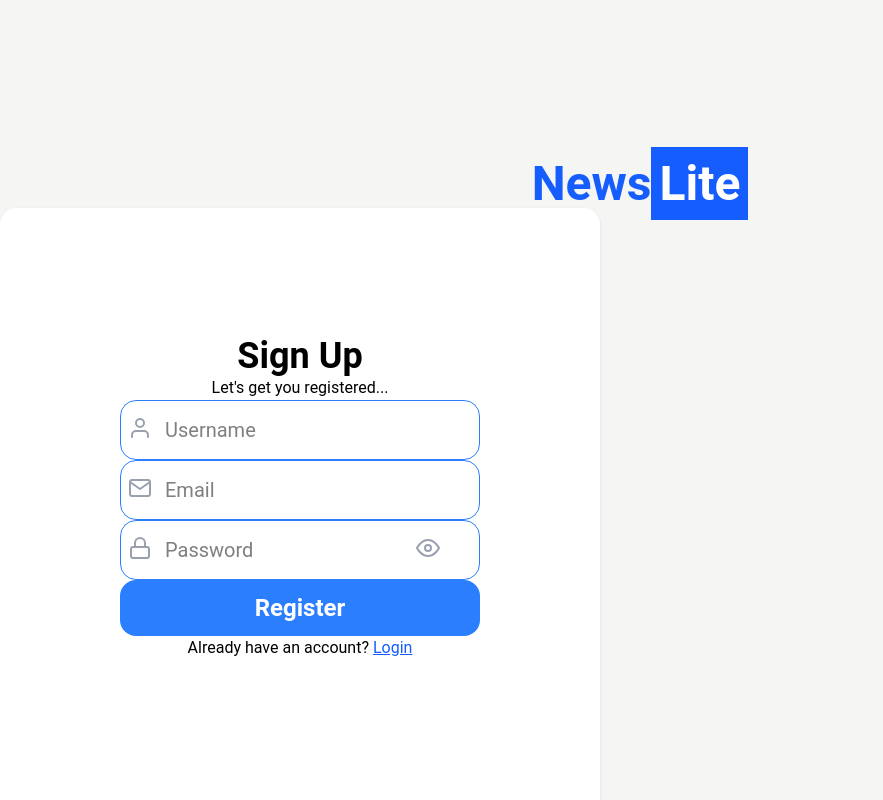
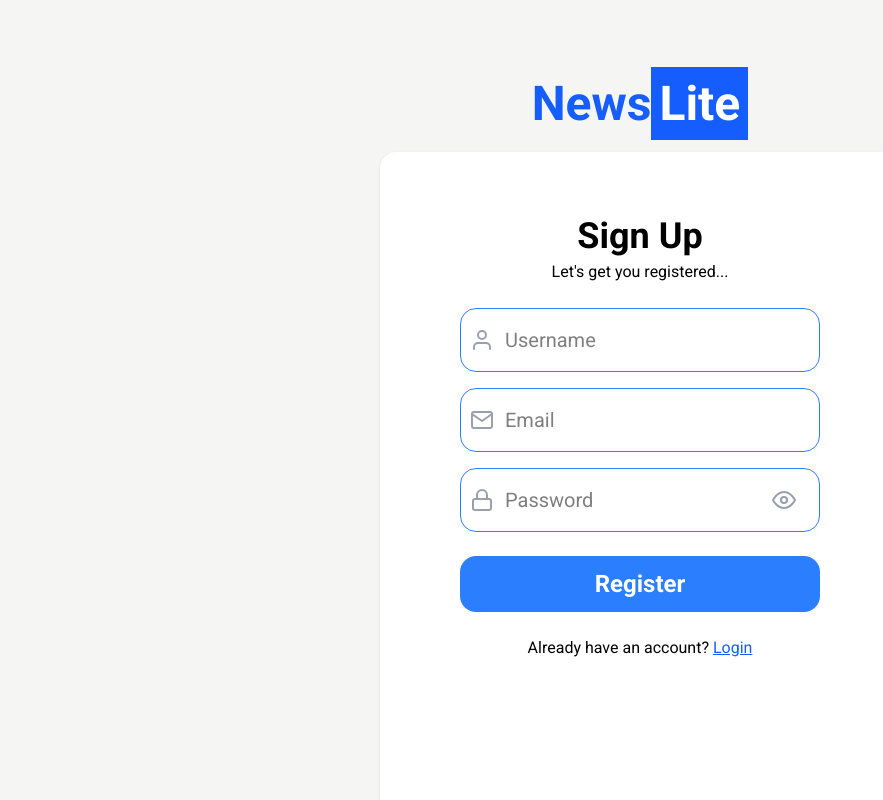
Before and after one commit to egharevbanosa58-debug/news-aggregator, a Next.js app in the folder my-text-app-beta/: page /register in a window 1280 px wide. Shown: the top 800 px of the page, without its empty margins (0-883 px from the left). Built offline with nearby package versions, Linux system fonts and the light colour scheme.

Commit message:
Fixed the register form

```diff
--- a/my-text-app-beta/app/components/Inputs.jsx
+++ b/my-text-app-beta/app/components/Inputs.jsx
@@ -13,7 +13,7 @@ export default function Inputs(
                 name={name}
                 placeholder={placeholder}
                 disabled={disabled}
-                className="w-65 lg:w-90 md:w-90 lg:focus:w-110 lg:focus:h-18 h-15 rounded-2xl border border-blue-500 focus:outline-none px-11 py-1 text-xl transition-all focus:w-75 focus:h-20 focus:shadow-blue-400 items-center"
+                className="w-65 md:w-90 h-16 rounded-2xl border border-blue-500 focus:outline-none px-11 py-1 text-xl transition-all focus:shadow-blue-400 items-center"
                 required />
         </>
     )
--- a/my-text-app-beta/app/layout.js
+++ b/my-text-app-beta/app/layout.js
@@ -25,6 +25,11 @@ export default function RootLayout({ children }) {
       <body
         className={`${geistSans.variable} ${geistMono.variable} antialiased bg-stone-100`}
       >
+        {/* Google Fonts */}
+        <link
+          href="https://fonts.googleapis.com/css2?family=Roboto:wght@400;700&display=swap"
+          rel="stylesheet"
+        />
         <Providers>
           <main>
             {children}
--- a/my-text-app-beta/app/page.js
+++ b/my-text-app-beta/app/page.js
@@ -190,12 +190,6 @@ export default function Home() {
   return (
     <main className="min-h-screen flex flex-col items-center px-6 pt-12">
 
-      {/* Google Fonts */}
-      <link
-        href="https://fonts.googleapis.com/css2?family=Roboto:wght@400;700&display=swap"
-        rel="stylesheet"
-      />
-
       {/* Content wrapper */}
       <div className="flex flex-col items-center gap-12 flex-grow">
 
--- a/my-text-app-beta/app/register/page.js
+++ b/my-text-app-beta/app/register/page.js
@@ -52,26 +52,29 @@ export default function RegisterPage() {
 
 
     return (
-        <div className='min-h-screen overflow-hidden pt-20 pb-5 lg:pb-20 lg:pt-40'>
+        <div className='min-h-screen overflow-hidden pt-16 lg:pb-16 lg:pt-20 flex flex-col items-center px-6 gap-6'>
 
             <Logo />
 
             <form
                 onSubmit={handleSubmit}
-                className="flex flex-col rounded-2xl shadow h-180 lg:h-200 space-y-10 w-90 m-auto md:w-150 items-center bg-white pt-18 lg:pt-32"
+                className="flex flex-col rounded-2xl shadow h-180 lg:h-170 px-8 md:px-20 items-center bg-white pt-16 lg:pt-16 gap-6 "
             >
+                <div className='flex flex-col gap-1 items-center justify-center'>
                     <h1 className="font-bold text-4xl">Sign Up</h1>
                     <p>Let's get you registered...</p>
                     {error && <p className="text-red-500 text-sm">{error}</p>}
                     {success && <p className="text-green-500 text-sm flex items-center gap-2"><FiCheck /> Registration successful!</p>}
+                </div>
 
+                <div className='flex flex-col gap-4'>
                     <span className='relative'>
                         <Inputs
                             type='text'
                             name='name'
                             placeholder='Username' />
 
-                    <FiUser className='absolute text-2xl text-gray-400 bottom-5 left-2' />
+                        <FiUser className='absolute text-2xl text-gray-400 bottom-5 left-2.5' />
                     </span>
 
                     <span className='relative'>
@@ -80,7 +83,7 @@ export default function RegisterPage() {
                             name='email'
                             placeholder='Email' />
 
-                    <FiMail className='absolute text-2xl text-gray-400 bottom-5 left-2' />
+                        <FiMail className='absolute text-2xl text-gray-400 bottom-5 left-2.5' />
                     </span>
 
                     <span className='relative'>
@@ -90,19 +93,20 @@ export default function RegisterPage() {
                             placeholder='Password'
                         />
 
-                    <FiLock className='absolute text-2xl text-gray-400 bottom-5 left-2' />
+                        <FiLock className='absolute text-2xl text-gray-400 bottom-5 left-2.5' />
 
                         <button
                             type='button'
                             onClick={() => setShowPassword(!showPassword)}
-                        className='absolute right-10 bottom-5 text-gray-400 text-2xl hover:text-gray-600'
+                            className='absolute right-6 bottom-5 text-gray-400 text-2xl hover:text-gray-600'
                             aria-label='Toggle password visibility'
                         >
                             {showPassword ? <FiEyeOff /> : <FiEye />}
                         </button>
                     </span>
+                </div>
 
-                <button type="submit" className="w-70 lg:w-90 hover:cursor-pointer hover:bg-blue-600 bg-blue-500 text-white font-bold text-2xl p-3 rounded-2xl" >Register</button>
+                <button type="submit" className="w-70 md:w-90 hover:cursor-pointer hover:bg-blue-600 bg-blue-500 text-white font-bold text-2xl p-3 rounded-2xl transition-all" >Register</button>
 
                 <p>Already have an account? {""}<a href="/login" className="text-blue-600 underline">Login</a></p>
             </form>
```
Lines whose indentation alone changed are shown as unchanged.
